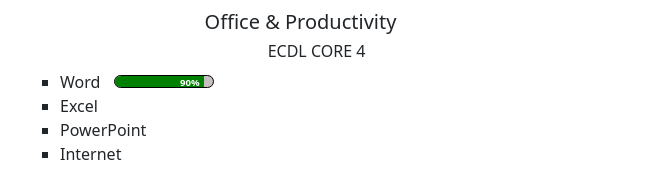
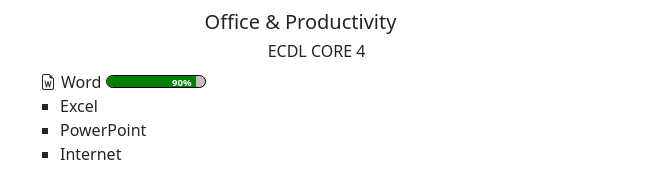
Before and after one commit to serendipity019/Personal-CV, a plain HTML site: page index.html in a window 1280 px wide. Shown: the part 1356-1535 px from the top of the page, 593-1238 px from the left. Drawn offline with nearby package versions, Linux system fonts and the light colour scheme.

Commit message:
The problem with the skillbars solved

```diff
--- a/cv.css
+++ b/cv.css
@@ -97,6 +97,11 @@ body {
     color: #c7bebe;
 }
 
+.neg-m-l{
+    margin-left: -20px;
+
+}
+
 .empty-box {
     width: 90%;
     height: max-content;
@@ -117,7 +122,7 @@ body {
 .skill-flex {
     display: flex;
     align-items: center;
-    gap: 10px;
+    gap: 5px;
     }
 
 .skill-name {
--- a/index.html
+++ b/index.html
@@ -42,7 +42,7 @@
             </div>
 
             <div>
-              <p><i class="bi bi-github"></i>GitHub:<a href="https://github.com/serendipity019" target="_blank">https://github.com/serendipity019</a></p>
+              <p><i class="bi bi-github"></i>GitHub: <a href="https://github.com/serendipity019" target="_blank">https://github.com/serendipity019</a></p>
             </div>
           </div>
 
@@ -252,7 +252,8 @@
                 <ul> <h6>ECDL CORE 4</h6>
                   <ul>
                     <div class="skill-flex">
-                      <li class="me-1">Word</li>
+                      <i class="bi bi-file-earmark-word neg-m-l"></i>
+                      <li class="list-unstyled">Word</li>
                       <div class="skillBox">
                         <div class="word number">90%</div>
                       </div>
```
